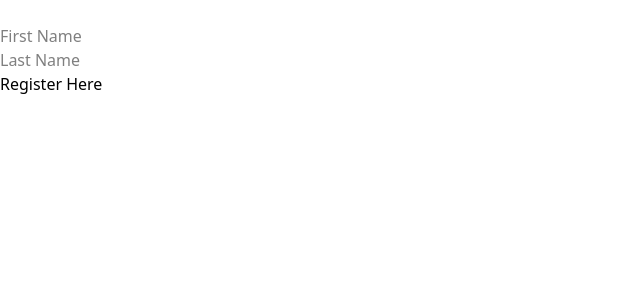
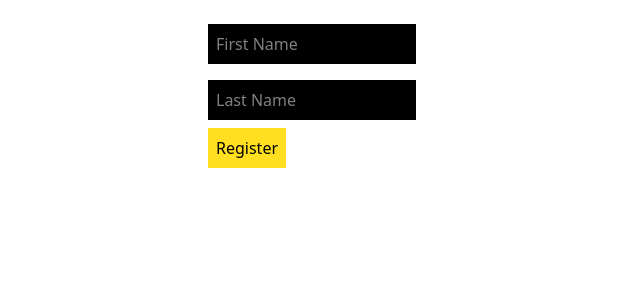
Before and after one commit to khotAkash07/ReactPractice, a React (Vite) app in the folder FromJan26/: page / in a window 1280 px wide. Shown: the top 300 px of the page, without its empty margins (0-640 px from the left). Built offline with nearby package versions, Linux system fonts and the light colour scheme.

Commit message:
UnControlledComponanats

```diff
--- a/FromJan26/src/UncontrolledComponants/UncontrolledComponantDemo.jsx
+++ b/FromJan26/src/UncontrolledComponants/UncontrolledComponantDemo.jsx
@@ -2,18 +2,19 @@ let UncontrolledComponentDemo=()=>{
 
     function handleForm(event){
         event.preventDefault();
-        console.log("handleForm");
+        let fname = document.querySelector("#fname").value;
+        let lname = document.querySelector("#lname").value;
+        console.log("handleForm", fname, lname);
     }
     return(
         <div>
-            <form action="" onSubmit={handleForm}><br/>
-                <input type="text" name="firstName" id="fname" placeholder="First Name"/><br/>
-                <input type="text" name="lName" id="lname" placeholder="Last Name"/><br/>
-                <button>Register Here</button>
+            <form action="" onSubmit={handleForm} className="mx-52"><br/>
+                <input type="text" name="firstName" id="fname" placeholder="First Name" className="bg-black h-10 w-52 mb-4 text-white p-2"/><br/>
+                <input type="text" name="lName" id="lname" placeholder="Last Name" className="bg-black h-10 w-52 text-white p-2"/><br/>
+                <button className="bg-yellow-300 p-2 mt-2" >Register</button>
             </form>
         </div>
     );
-
 }
 
 export default UncontrolledComponentDemo;
```
